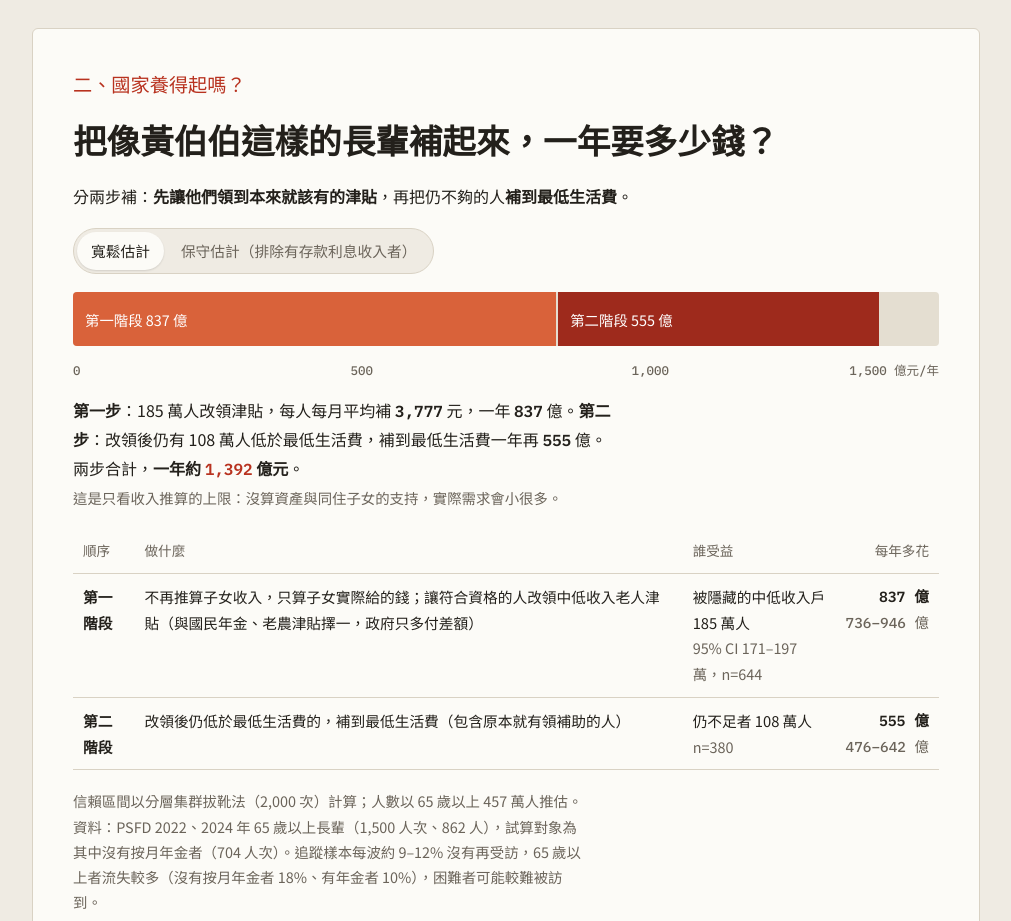
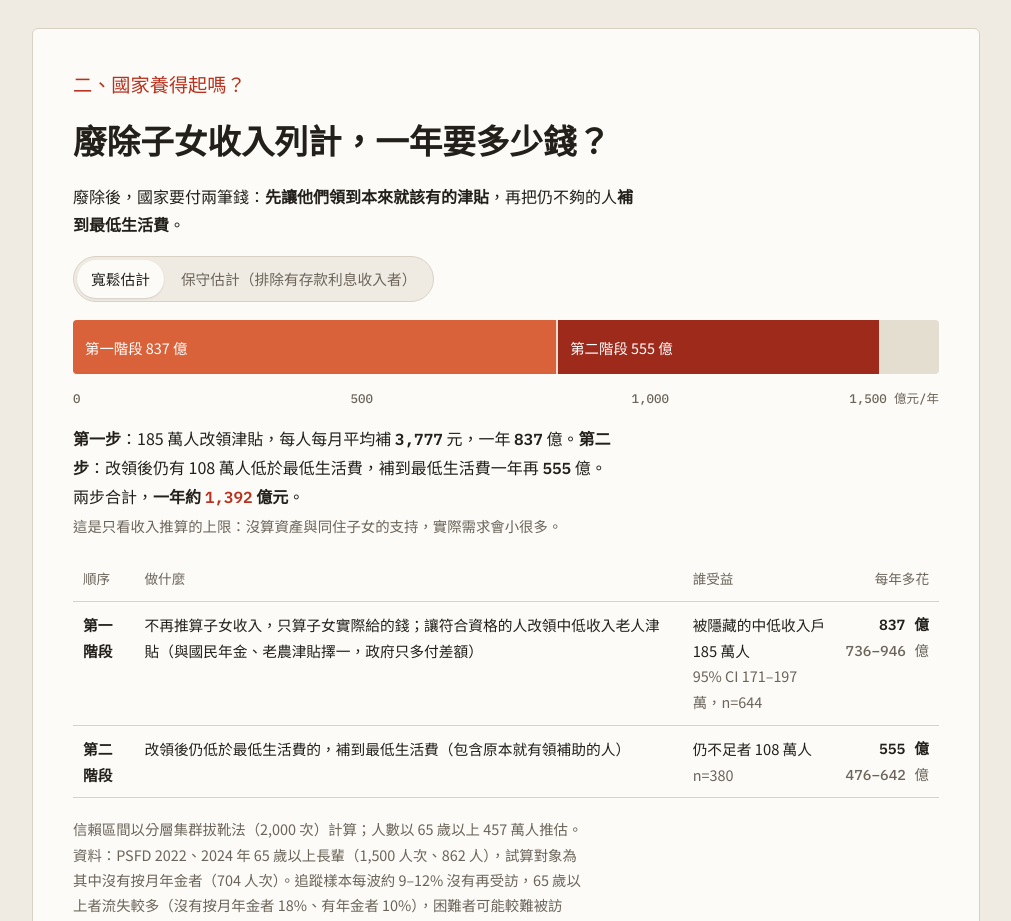
Before and after one commit to dingdingdongdong1357/hidden-low-income-elders, a plain HTML site: page docs/index.html in a window 1280 px wide. Shown: the part 1727-2648 px from the top of the page, without its empty margins (134-1145 px from the left). Drawn offline with Linux system fonts and the light colour scheme; a web font is replaced by a local one.

Commit message:
年金報告改以「廢除子女收入列計」為主軸：補清法源、統一母體、精簡數據與限制
Co-Authored-By: Claude Sonnet 5.5 <noreply@anthropic.com>

```diff
--- a/docs/index.html
+++ b/docs/index.html
@@ -272,8 +272,8 @@ td.num { text-align: right; white-space: nowrap; }
 <!-- ================= 成本 ================= -->
 <section class="sheet" aria-labelledby="q3">
   <span class="qtag">二、國家養得起嗎？</span>
-  <h2 id="q3">把像黃伯伯這樣的長輩補起來，一年要多少錢？</h2>
-  <p>分兩步補：<b>先讓他們領到本來就該有的津貼</b>，再把仍不夠的人<b>補到最低生活費</b>。</p>
+  <h2 id="q3">廢除子女收入列計，一年要多少錢？</h2>
+  <p>廢除後，國家要付兩筆錢：<b>先讓他們領到本來就該有的津貼</b>，再把仍不夠的人<b>補到最低生活費</b>。</p>
   <div class="row">
     <div class="seg" id="scen" role="group" aria-label="估計方式">
       <button type="button" data-s="wide" aria-pressed="true">寬鬆估計</button>
```
Also changed, not shown: 2 other files.
